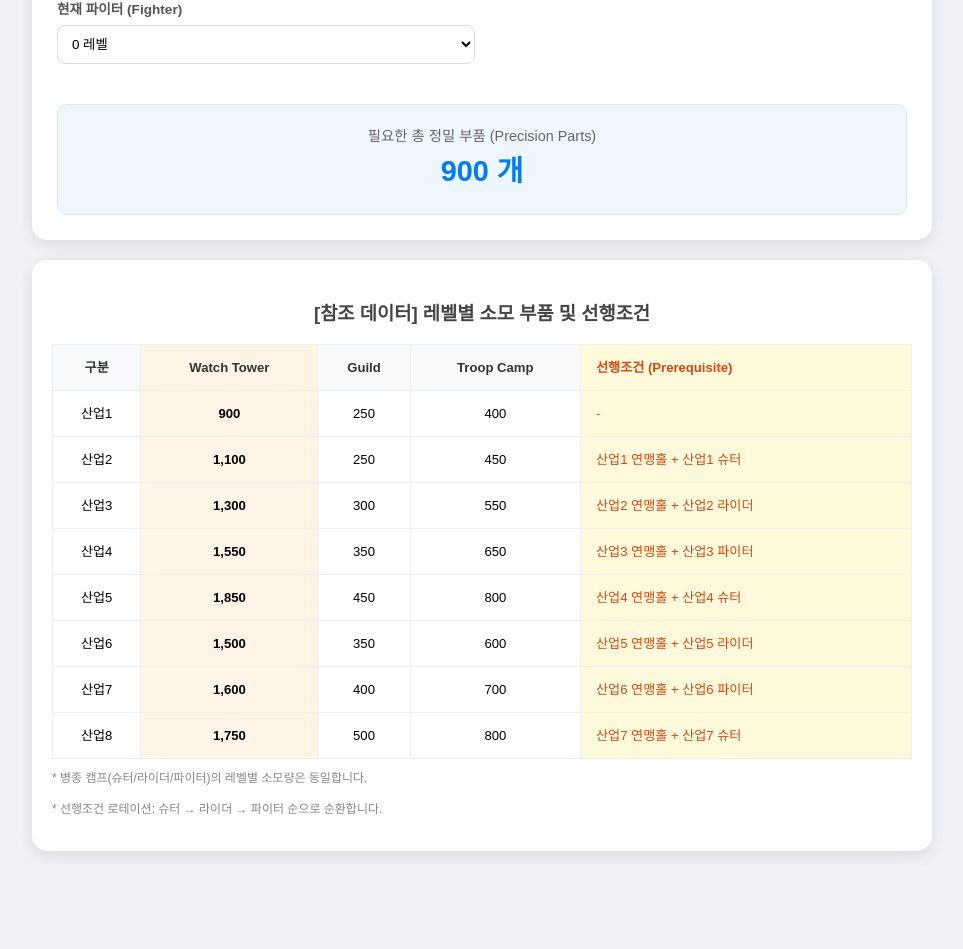
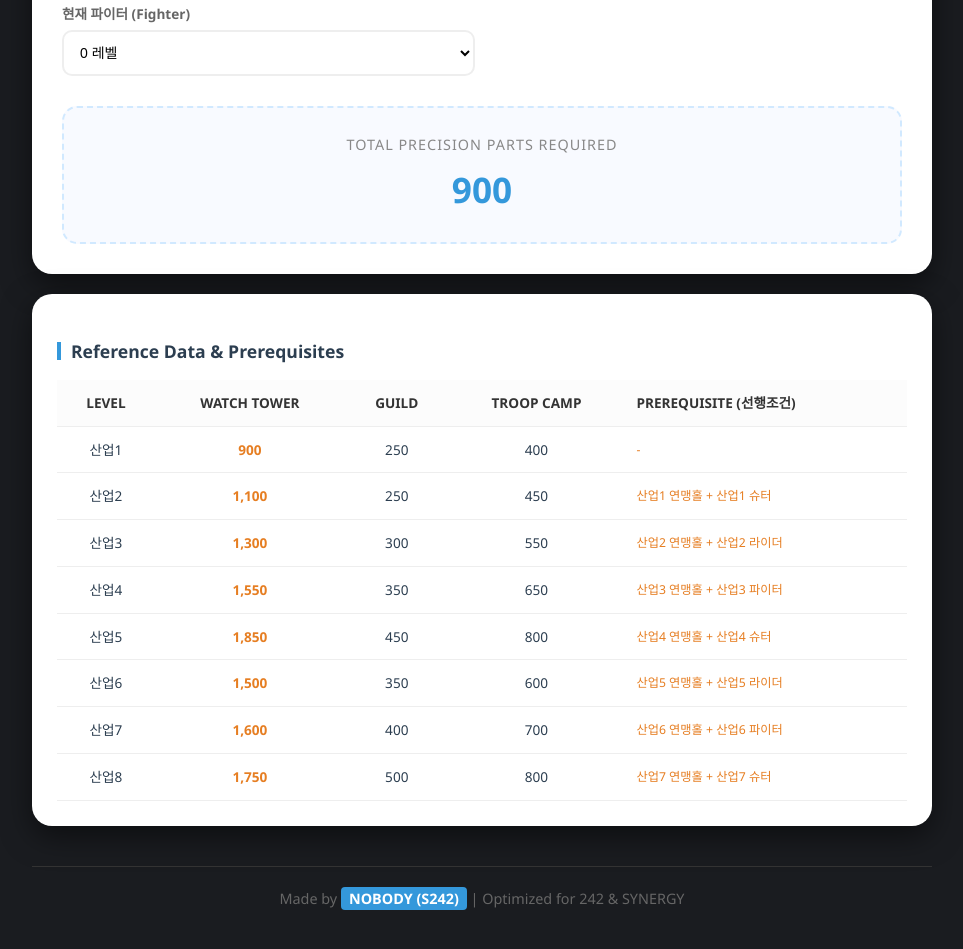
Before and after one commit to nobodysyn/calc, a plain HTML site: page index.html in a window 1280 px wide. Shown: the part 437-1386 px from the top of the page, without its empty margins (158-1121 px from the left). Before the commit the page ends 1316 px from the top, so only its background shows below. Drawn offline with Linux system fonts and the light colour scheme.

Commit message:
index.html

```diff
--- a/index.html
+++ b/index.html
@@ -3,38 +3,59 @@
 <head>
     <meta charset="UTF-8">
     <meta name="viewport" content="width=device-width, initial-scale=1.0">
-    <title>와치타워 부품 계산기</title>
+    <title>S242 SYNERGY Calc | NOBODY</title>
     <style>
-        body { font-family: 'Malgun Gothic', sans-serif; padding: 20px; line-height: 1.6; background-color: #f0f2f5; }
+        :root {
+            --primary-color: #3498db;
+            --accent-color: #e67e22;
+            --bg-color: #1a1c20;
+            --card-bg: #ffffff;
+            --text-main: #2c3e50;
+        }
+        body { font-family: 'Segoe UI', Tahoma, Geneva, Verdana, sans-serif; padding: 20px; line-height: 1.6; background-color: var(--bg-color); color: var(--text-main); }
         .container { max-width: 900px; margin: auto; display: flex; flex-direction: column; gap: 20px; }
-        .calc-card { background: white; padding: 25px; border-radius: 15px; box-shadow: 0 4px 15px rgba(0,0,0,0.1); }
-        h2 { text-align: center; color: #2c3e50; margin-bottom: 25px; border-bottom: 2px solid #3498db; padding-bottom: 10px; }
+
+        .header-credit { text-align: right; color: #aaa; font-size: 0.8em; margin-bottom: -10px; letter-spacing: 1px; }
+        .header-credit b { color: var(--primary-color); }
+
+        .calc-card { background: var(--card-bg); padding: 30px; border-radius: 20px; box-shadow: 0 10px 30px rgba(0,0,0,0.5); border-top: 5px solid var(--primary-color); }
+        h2 { text-align: center; color: var(--text-main); margin-bottom: 25px; font-weight: 800; text-transform: uppercase; letter-spacing: 2px; }
+
         .grid-inputs { display: grid; grid-template-columns: 1fr 1fr; gap: 15px; }
-        .input-group { margin-bottom: 15px; }
         .full-width { grid-column: span 2; }
-        label { display: block; margin-bottom: 5px; font-weight: bold; font-size: 0.85em; color: #555; }
-        select { width: 100%; padding: 10px; border-radius: 8px; border: 1px solid #ddd; background-color: #fff; cursor: pointer; }
-        .result-box { margin-top: 25px; padding: 20px; background: #eef7ff; border-radius: 10px; text-align: center; border: 1px solid #d1e9ff; }
-        .total { font-size: 1.8em; font-weight: bold; color: #007bff; }
+        label { display: block; margin-bottom: 5px; font-weight: bold; font-size: 0.85em; color: #666; }
+        select { width: 100%; padding: 12px; border-radius: 10px; border: 2px solid #eee; background-color: #fff; cursor: pointer; font-size: 14px; transition: 0.3s; }
+        select:focus { border-color: var(--primary-color); outline: none; }
 
-        /* 테이블 스타일 */
-        .table-card { background: white; padding: 20px; border-radius: 15px; box-shadow: 0 4px 15px rgba(0,0,0,0.1); overflow-x: auto; }
-        table { width: 100%; border-collapse: collapse; font-size: 0.82em; text-align: center; min-width: 600px; }
-        th, td { padding: 12px 8px; border: 1px solid #eee; }
-        th { background-color: #f8f9fa; color: #333; font-weight: bold; }
-        .highlight-tower { background-color: #fff4e6; font-weight: bold; }
-        .highlight-pre { background-color: #fff9db; text-align: left; padding-left: 15px; color: #d9480f; }
-        .footer-note { font-size: 0.75em; color: #888; margin-top: 10px; }
+        .result-box { margin-top: 30px; padding: 25px; background: #f8faff; border-radius: 15px; text-align: center; border: 2px dashed #d1e9ff; }
+        .result-label { font-size: 0.9em; color: #888; text-transform: uppercase; letter-spacing: 1px; }
+        .total { font-size: 2.2em; font-weight: 900; color: var(--primary-color); margin-top: 5px; }
+
+        .table-card { background: var(--card-bg); padding: 25px; border-radius: 20px; box-shadow: 0 10px 30px rgba(0,0,0,0.5); }
+        h3 { color: var(--text-main); font-size: 1.1em; margin-bottom: 15px; display: flex; align-items: center; gap: 10px; }
+        h3::before { content: ''; width: 4px; height: 18px; background: var(--primary-color); display: inline-block; }
+
+        .table-wrapper { overflow-x: auto; }
+        table { width: 100%; border-collapse: collapse; font-size: 0.85em; min-width: 600px; }
+        th, td { padding: 12px; border-bottom: 1px solid #eee; text-align: center; }
+        th { background-color: #fcfcfc; color: #333; font-weight: 700; text-transform: uppercase; }
+        .highlight-tower { font-weight: bold; color: var(--accent-color); }
+        .highlight-pre { text-align: left; color: #e67e22; font-size: 0.9em; }
+
+        .footer-credit { text-align: center; margin-top: 20px; padding: 20px; color: #666; font-size: 0.9em; border-top: 1px solid #333; }
+        .footer-credit b { color: #fff; background: var(--primary-color); padding: 2px 8px; border-radius: 4px; }
     </style>
 </head>
 <body>
 
 <div class="container">
+    <div class="header-credit">SYSTEM DESIGNED BY <b>NOBODY (S242)</b></div>
+
     <div class="calc-card">
-        <h2>Watch Tower Calculator</h2>
+        <h2>Watch Tower Calc</h2>
         <div class="grid-inputs">
             <div class="input-group full-width">
-                <label>목표 산업 레벨 (Target Level)</label>
+                <label>목표 산업 레벨 (Target Industrial Level)</label>
                 <select id="targetLvl" onchange="calculate()"></select>
             </div>
             <div class="input-group"><label>현재 타워 (Watch Tower)</label><select id="curTower" onchange="calculate()"></select></div>
@@ -45,43 +66,43 @@
         </div>
 
         <div class="result-box">
-            <div style="font-size: 0.9em; color: #666;">필요한 총 정밀 부품 (Precision Parts)</div>
+            <div class="result-label">Total Precision Parts Required</div>
             <div class="total" id="result">0</div>
         </div>
     </div>
 
     <div class="table-card">
-        <h3 style="text-align: center; color: #444; margin-bottom: 15px;">[참조 데이터] 레벨별 소모 부품 및 선행조건</h3>
+        <h3>Reference Data & Prerequisites</h3>
+        <div class="table-wrapper">
             <table>
                 <thead>
                     <tr>
-                    <th>구분</th>
-                    <th class="highlight-tower">Watch Tower</th>
+                        <th>Level</th>
+                        <th>Watch Tower</th>
                         <th>Guild</th>
                         <th>Troop Camp</th>
-                    <th class="highlight-pre">선행조건 (Prerequisite)</th>
+                        <th style="text-align:left">Prerequisite (선행조건)</th>
                     </tr>
                 </thead>
-            <tbody id="dataTableBody">
-                </tbody>
+                <tbody id="dataTableBody"></tbody>
             </table>
-        <p class="footer-note">* 병종 캠프(슈터/라이더/파이터)의 레벨별 소모량은 동일합니다.</p>
-        <p class="footer-note">* 선행조건 로테이션: 슈터 → 라이더 → 파이터 순으로 순환합니다.</p>
+        </div>
+    </div>
+
+    <div class="footer-credit">
+        Made by <b>NOBODY (S242)</b> | Optimized for 242 & SYNERGY
     </div>
 </div>
 
 <script>
-    // 원본 데이터
     const data = {
         tower: [0, 900, 1100, 1300, 1550, 1850, 1500, 1600, 1750],
         guild: [0, 250, 250, 300, 350, 450, 350, 400, 500],
         camp:  [0, 400, 450, 550, 650, 800, 600, 700, 800]
     };
 
-    // 선행조건 텍스트 생성
     const preReqs = [
-        "-",
-        "-",
+        "-", "-",
         "산업1 연맹홀 + 산업1 슈터",
         "산업2 연맹홀 + 산업2 라이더",
         "산업3 연맹홀 + 산업3 파이터",
@@ -94,19 +115,9 @@
     function getRequiredCampLvl(target, type) {
         if (target < 2) return 0;
         const reqLvl = target - 1;
-        if (type === 'shooter') {
-            if (reqLvl >= 7) return 7;
-            if (reqLvl >= 4) return 4;
-            if (reqLvl >= 1) return 1;
-        }
-        if (type === 'rider') {
-            if (reqLvl >= 5) return 5;
-            if (reqLvl >= 2) return 2;
-        }
-        if (type === 'fighter') {
-            if (reqLvl >= 6) return 6;
-            if (reqLvl >= 3) return 3;
-        }
+        if (type === 'shooter') return [1, 4, 7].includes(reqLvl) ? reqLvl : (reqLvl > 7 ? 7 : (reqLvl > 4 ? 4 : (reqLvl > 1 ? 1 : 0)));
+        if (type === 'rider') return [2, 5].includes(reqLvl) ? reqLvl : (reqLvl > 5 ? 5 : (reqLvl > 2 ? 2 : 0));
+        if (type === 'fighter') return [3, 6].includes(reqLvl) ? reqLvl : (reqLvl > 6 ? 6 : (reqLvl > 3 ? 3 : 0));
         return 0;
     }
 
@@ -125,14 +136,13 @@
 
         const tbody = document.getElementById('dataTableBody');
         for(let i=1; i<=8; i++) {
-            let row = `<tr>
+            tbody.innerHTML += `<tr>
                 <td>산업${i}</td>
                 <td class="highlight-tower">${data.tower[i].toLocaleString()}</td>
                 <td>${data.guild[i].toLocaleString()}</td>
                 <td>${data.camp[i].toLocaleString()}</td>
                 <td class="highlight-pre">${preReqs[i]}</td>
             </tr>`;
-            tbody.innerHTML += row;
         }
     }
 
@@ -157,7 +167,7 @@
             for (let i = cur.rider + 1; i <= reqR; i++) total += data.camp[i];
             for (let i = cur.fighter + 1; i <= reqF; i++) total += data.camp[i];
         }
-        document.getElementById('result').innerText = total.toLocaleString() + " 개";
+        document.getElementById('result').innerText = total.toLocaleString();
     }
 
     init();
```
Lines whose indentation alone changed are shown as unchanged.
